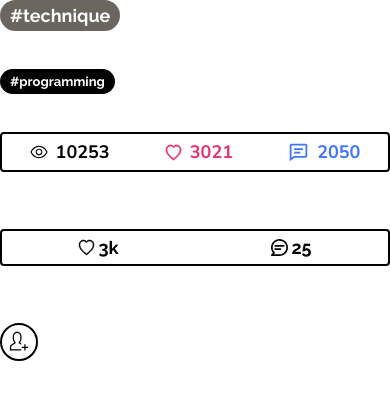
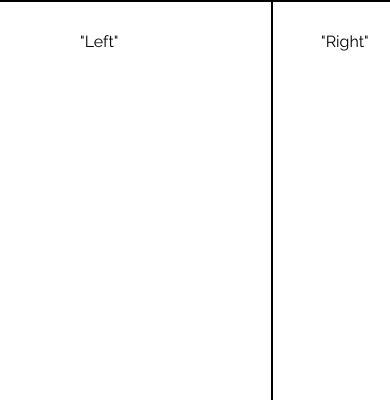
Before and after one commit to hoangvu03081/readium, a React (Vite) app in the folder readium-client/: page / in a window 390 px wide. Shown: the top 400 px of the page. Built offline with nearby package versions, Linux system fonts and the light colour scheme.

Commit message:
frontend - Add body layout (responsive)

```diff
--- a/readium-client/src/app/App.jsx
+++ b/readium-client/src/app/App.jsx
@@ -1,5 +1,5 @@
 import React from "react";
-import Buttons from '../common/components/Buttons'
+import Body from "../common/components/Body";
 // import { BrowserRouter as Router, Switch, Route } from "react-router-dom";
 // import Header from "../common/components/Header";
 // import SignInModal from "../common/components/SignInModal";
@@ -7,7 +7,10 @@ import Buttons from '../common/components/Buttons'
 function App() {
   return (
     <div>
-      <Buttons/>
+      <Body
+        ContentLeft={<div>"Left"</div>}
+        ContentRight={<div>"Right"</div>}
+      />
     </div>
   );
 }
--- /dev/null
+++ b/readium-client/src/common/components/Body/index.jsx
@@ -0,0 +1,36 @@
+import React from 'react'
+import { isMobile } from "react-device-detect";
+import styled from 'styled-components';
+
+const Layout = styled.div`
+    display: flex;
+    flex-direction: row;
+    border-top: 2px solid black;
+    min-height: 100vh;
+`
+
+const ColumnLeft = styled.div`
+    width: ${(props) => props.isMobile ? '100%' : '70%'};
+    border-right: 2px solid black;
+    padding: ${(props) => props.isMobile ? '48px 36px' : '30px 80px 0'}
+`
+
+const ColumnRight = styled.div`
+    width: 30%;
+    display: ${(props) => props.isMobile ? 'none' : 'block'};
+    padding: 30px 48px 0;
+`
+
+export default function Body({ContentLeft, ContentRight}) {
+    return (
+        <Layout>
+            <ColumnLeft isMobile={isMobile}>
+                {ContentLeft}
+            </ColumnLeft>
+
+            <ColumnRight isMobile={isMobile}>
+                {ContentRight}
+            </ColumnRight>
+        </Layout>
+    )
+}
--- a/readium-client/src/common/components/Buttons/LoveComment/index.jsx
+++ b/readium-client/src/common/components/Buttons/LoveComment/index.jsx
@@ -8,7 +8,7 @@ import { ReactComponent as CommentIcon } from '../../../../assets/icons/comment_
 const LoveCommentStyle = styled.div`
     border: 2px solid black;
     border-radius: 4px;
-    width: 100%;
+    width: 116px;
     padding: 5px 0;
     display: flex;
     flex-direction: row;
--- a/readium-client/src/common/components/Buttons/index.jsx
+++ b/readium-client/src/common/components/Buttons/index.jsx
@@ -5,26 +5,10 @@ import Interactions from './Interactions'
 import LoveComment from './LoveComment'
 import FollowBtn from './FollowBtn'
 
-export default function Buttons() {
-    return (
-        <div>
-            <TrendingBtn>#technique</TrendingBtn>
-
-            <br/><br/><br/>
-
-            <TagBtn>#programming</TagBtn>
-
-            <br/><br/><br/>
-
-            <Interactions WatchNumber={10253} LoveNumber={3021} CommentNumber={2050}/>
-
-            <br/><br/><br/>
-
-            <LoveComment LoveNumber={"3k"} CommentNumber={25}/>
-
-            <br/><br/><br/>
-
-            <FollowBtn/>
-        </div>
-    )
+export default {
+    TrendingBtn,
+    TagBtn,
+    Interactions,
+    LoveComment,
+    Follow,
 }
```
